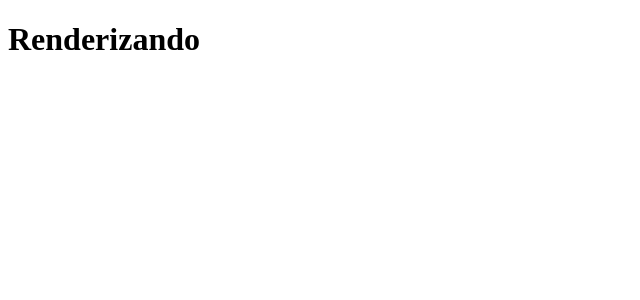
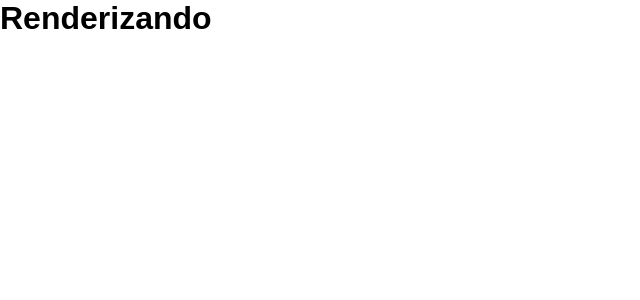
Before and after one commit to PedroHV72/TrabalhoP2_ReactAndApiSpring, a React (Create React App) app: page / in a window 1280 px wide. Shown: the top 300 px of the page, without its empty margins (0-640 px from the left). Built offline with nearby package versions, Linux system fonts and the light colour scheme.

Commit message:
Instalando biblioteca de estilos para a aplicacao

```diff
--- a/package.json
+++ b/package.json
@@ -13,6 +13,7 @@
     "react": "^17.0.2",
     "react-dom": "^17.0.2",
     "react-scripts": "4.0.3",
+    "styled-components": "^5.3.3",
     "typescript": "^4.4.4",
     "web-vitals": "^1.1.2"
   },
@@ -39,5 +40,8 @@
       "last 1 firefox version",
       "last 1 safari version"
     ]
+  },
+  "devDependencies": {
+    "@types/styled-components": "^5.1.15"
   }
 }
--- /dev/null
+++ b/src/App.tsx
@@ -0,0 +1,15 @@
+import React from 'react';
+import GlobalStyles from './styles/GlobalStyles';
+
+import Home from './pages/Home';
+
+const App: React.FC = () => {
+    return (
+        <>
+            <GlobalStyles/>
+            <Home/>
+        </>
+    );
+}
+
+export default App;
--- a/src/index.tsx
+++ b/src/index.tsx
@@ -1,11 +1,11 @@
 import React from 'react';
 import ReactDOM from 'react-dom';
 
-import Home from './pages/Home';
+import App from './App';
 
 ReactDOM.render(
   <React.StrictMode>
-    <Home />
+    <App />
   </React.StrictMode>,
   document.getElementById('root')
 );
--- /dev/null
+++ b/src/styles/GlobalStyles.ts
@@ -0,0 +1,23 @@
+import { createGlobalStyle } from 'styled-components';
+
+export default createGlobalStyle`
+    * {
+        margin: 0;
+        padding: 0;
+        box-sizing: border-box;
+    }
+
+    html, body, #root {
+        height: 100%;
+    }
+
+    *, button, input {
+        border: 0;
+        outline: 0;
+        font-family: Arial, Helvetica, sans-serif;
+    }
+
+    button {
+        cursor: pointer;
+    }
+`;
```
Also changed, not shown: 1 other file (tests, documents, lock files or other folders).
